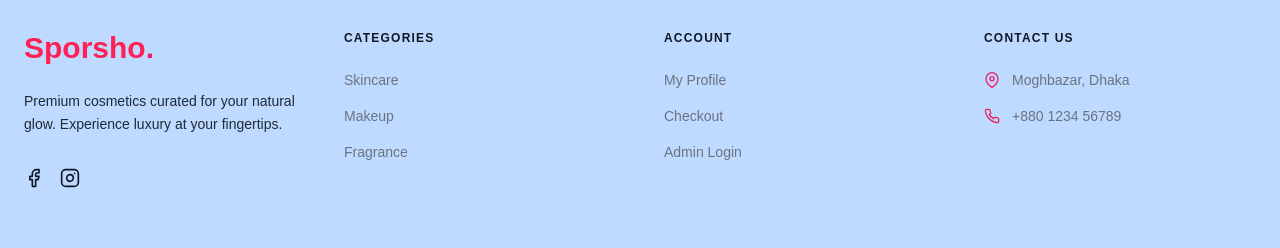
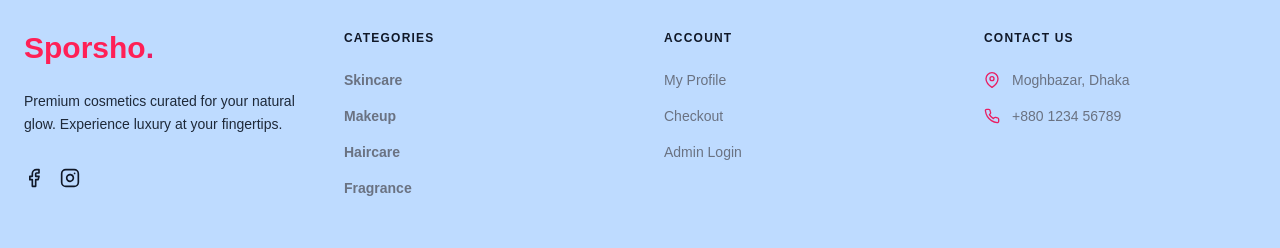
Before and after one commit to abdullah-yousuf-26/cosmetics-shop, a Next.js app in the folder client/: page / in a window 1280 px wide. Shown: the part 3110-3358 px from the top of the page. Built offline with nearby package versions, Linux system fonts and the light colour scheme; no server answers.

Commit message:
Categoies.js and Footer.js
link added to the page

```diff
--- a/client/components/Categories.js
+++ b/client/components/Categories.js
@@ -3,35 +3,34 @@ import React from "react";
 import Link from "next/link";
 
 const Categories = () => {
-  // Your 4-5 main categories
   const categoryData = [
     {
       id: 1,
       name: "Skincare",
-      image: "/cat-skincare.jpg", // Ensure these are in your public folder
+      image: "/cat-skincare.jpg",
       color: "bg-rose-50",
-      link: "/category/skincare"
+      link: "/category/body-care" // ✅ MATCHES YOUR WORKING ROUTE
     },
     {
       id: 2,
       name: "Makeup",
       image: "/cat-makeup.jpg",
       color: "bg-purple-50",
-      link: "/category/makeup"
+      link: "/category/lips" // ✅ MATCHES YOUR WORKING ROUTE
     },
     {
       id: 3,
       name: "Haircare",
       image: "/cat-haircare.jpg",
       color: "bg-blue-50",
-      link: "/category/haircare"
+      link: "/category/hair-care" // ✅ MATCHES YOUR WORKING ROUTE
     },
     {
       id: 4,
       name: "Fragrance",
       image: "/cat-fragrance.jpg",
       color: "bg-yellow-50",
-      link: "/category/fragrance"
+      link: "/category/perfume" // ✅ MATCHES YOUR WORKING ROUTE
     }
   ];
 
@@ -52,7 +51,6 @@ const Categories = () => {
           {categoryData.map((cat) => (
             <Link key={cat.id} href={cat.link} className="group">
               <div className="flex flex-col items-center">
-                {/* Image Circle with Hover Effect */}
                 <div className={`relative w-40 h-40 md:w-48 md:h-48 rounded-full ${cat.color} p-1 mb-6 transition-all duration-500 group-hover:scale-105 group-hover:shadow-2xl group-hover:shadow-rose-100`}>
                   <div className="w-full h-full rounded-full overflow-hidden border-2 border-white shadow-inner">
                     <img
@@ -61,12 +59,9 @@ const Categories = () => {
                       className="w-full h-full object-cover grayscale-[20%] group-hover:grayscale-0 transition-all duration-700"
                     />
                   </div>
-
-                  {/* Subtle Border Ring */}
                   <div className="absolute inset-0 rounded-full border border-[#E91E63]/10 scale-110 group-hover:scale-125 opacity-0 group-hover:opacity-100 transition-all duration-700" />
                 </div>
 
-                {/* Category Name */}
                 <h3 className="text-lg font-black text-[#1A1F2B] uppercase tracking-widest group-hover:text-[#E91E63] transition-colors">
                   {cat.name}
                 </h3>
--- a/client/components/Footer.js
+++ b/client/components/Footer.js
@@ -13,7 +13,6 @@ const Footer = () => {
             Premium cosmetics curated for your natural glow. Experience luxury at your fingertips.
           </p>
 
-          {/* Manual SVG Social Icons - No Imports Needed */}
           <div className="flex gap-4 mt-8">
             <a href="#" className="text-gray-900 hover:text-blue-400 transition-colors">
               <svg xmlns="http://www.w3.org/2000/svg" width="20" height="20" viewBox="0 0 24 24" fill="none" stroke="currentColor" strokeWidth="2" strokeLinecap="round" strokeLinejoin="round"><path d="M18 2h-3a5 5 0 0 0-5 5v3H7v4h3v8h4v-8h3l1-4h-4V7a1 1 0 0 1 1-1h3z"></path></svg>
@@ -24,13 +23,14 @@ const Footer = () => {
           </div>
         </div>
 
-        {/* Column 2: Categories */}
+        {/* Column 2: Categories (Now mapped exactly to your folder routes!) */}
         <div>
           <h4 className="font-black text-gray-900 mb-6 uppercase text-xs tracking-widest">Categories</h4>
-          <ul className="space-y-4 text-sm text-gray-500">
-            <li><Link href="/shop" className="hover:text-[#E91E63] transition-colors">Skincare</Link></li>
-            <li><Link href="/shop" className="hover:text-[#E91E63] transition-colors">Makeup</Link></li>
-            <li><Link href="/shop" className="hover:text-[#E91E63] transition-colors">Fragrance</Link></li>
+          <ul className="space-y-4 text-sm text-gray-500 font-bold">
+            <li><Link href="/category/body-care" className="hover:text-[#E91E63] transition-colors">Skincare</Link></li>
+            <li><Link href="/category/lips" className="hover:text-[#E91E63] transition-colors">Makeup</Link></li>
+            <li><Link href="/category/hair-care" className="hover:text-[#E91E63] transition-colors">Haircare</Link></li>
+            <li><Link href="/category/perfume" className="hover:text-[#E91E63] transition-colors">Fragrance</Link></li>
           </ul>
         </div>
 
```
